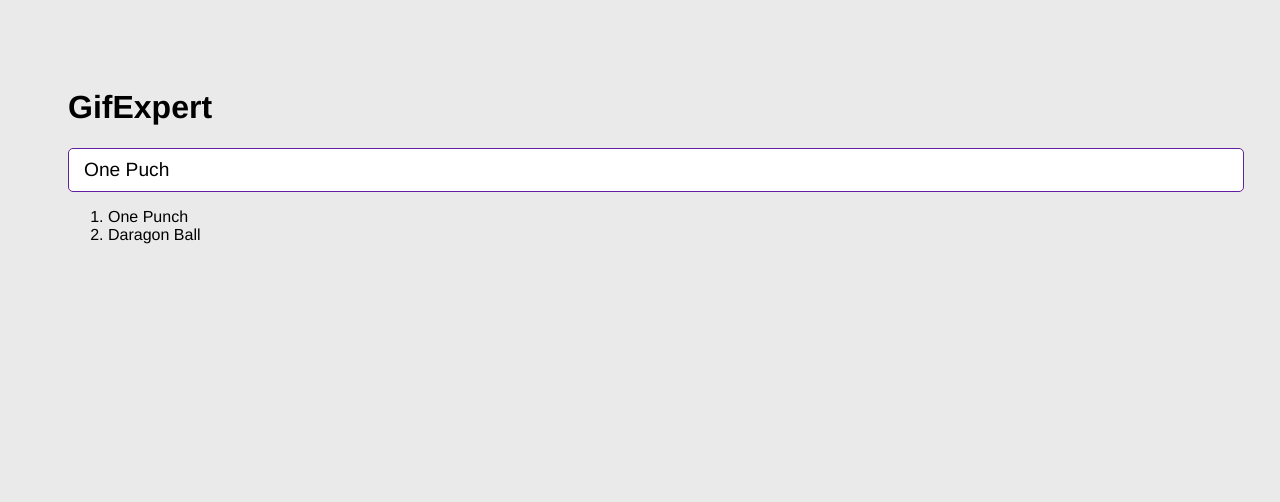
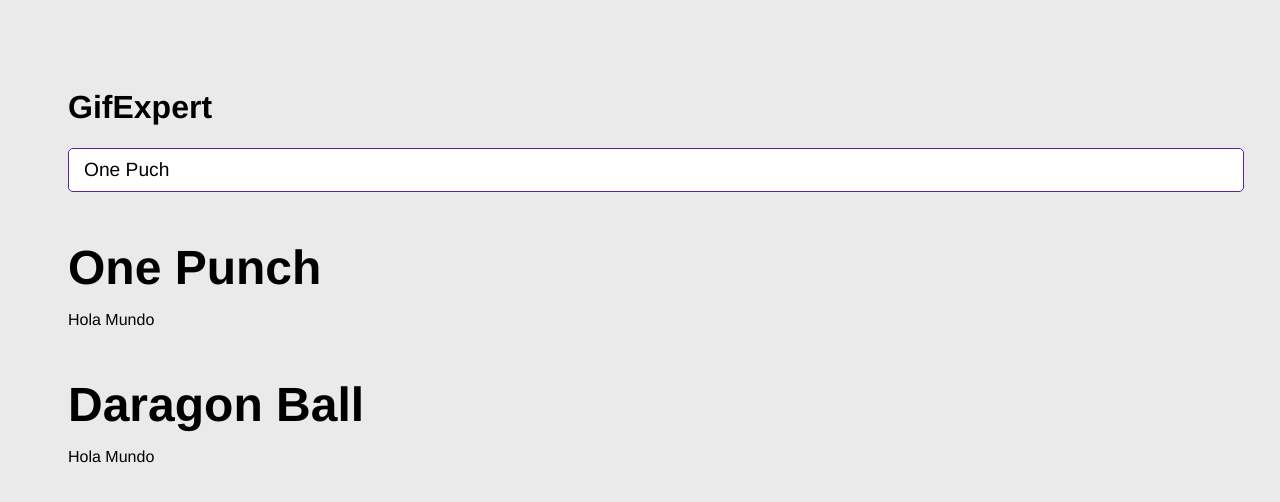
Before and after one commit to CasJuan/gifExpert, a React (Vite) app: page / in a window 1280 px wide. Shown: the top 502 px of the page. Built offline with nearby package versions, Linux system fonts and the light colour scheme.

Commit message:
nuevo componente de gif grid

```diff
--- a/src/GifExpertApp.jsx
+++ b/src/GifExpertApp.jsx
@@ -1,5 +1,6 @@
 import { useState } from 'react'
 import { AddCategory } from './components/AddCategory';
+import GifGrid from './components/GifGrid';
 
 export const GifExpertApp = () => {
 
@@ -7,34 +8,23 @@
 
     const onAddCategory = (newCategory) => {
         if(categories.includes(newCategory)) return;
-        setCategories([...categories,newCategory]);
+        setCategories([newCategory,...categories]);
         //setCategories(cat => [...cat,'VALORANT'])
     }
 
   return (
     <>
 
-    {/* titulo */}
     <h1>GifExpert</h1>
 
-
-    {/* input */}
     <AddCategory
         //setCategories={setCategories}
         onNewCategory={onAddCategory}
-
     />
 
-    {/* Listao de gif */}
-
-    <ol>
-        {categories.map(category => {
-            return <li key={category}>{category}</li>
-        })}
-    </ol>
-        {/* gif Items */}
-
-
+    {categories.map(category =>
+            (<GifGrid key={category} category={category}/>)
+    )}
 
     </>
   )
--- /dev/null
+++ b/src/components/GifGrid.jsx
@@ -0,0 +1,18 @@
+import React from 'react'
+
+const GifGrid = ({category}) => {
+
+
+
+
+  return (
+    <>
+
+        <h3>{category}</h3>
+        <p>Hola Mundo</p>
+
+    </>
+  )
+}
+
+export default GifGrid
```
